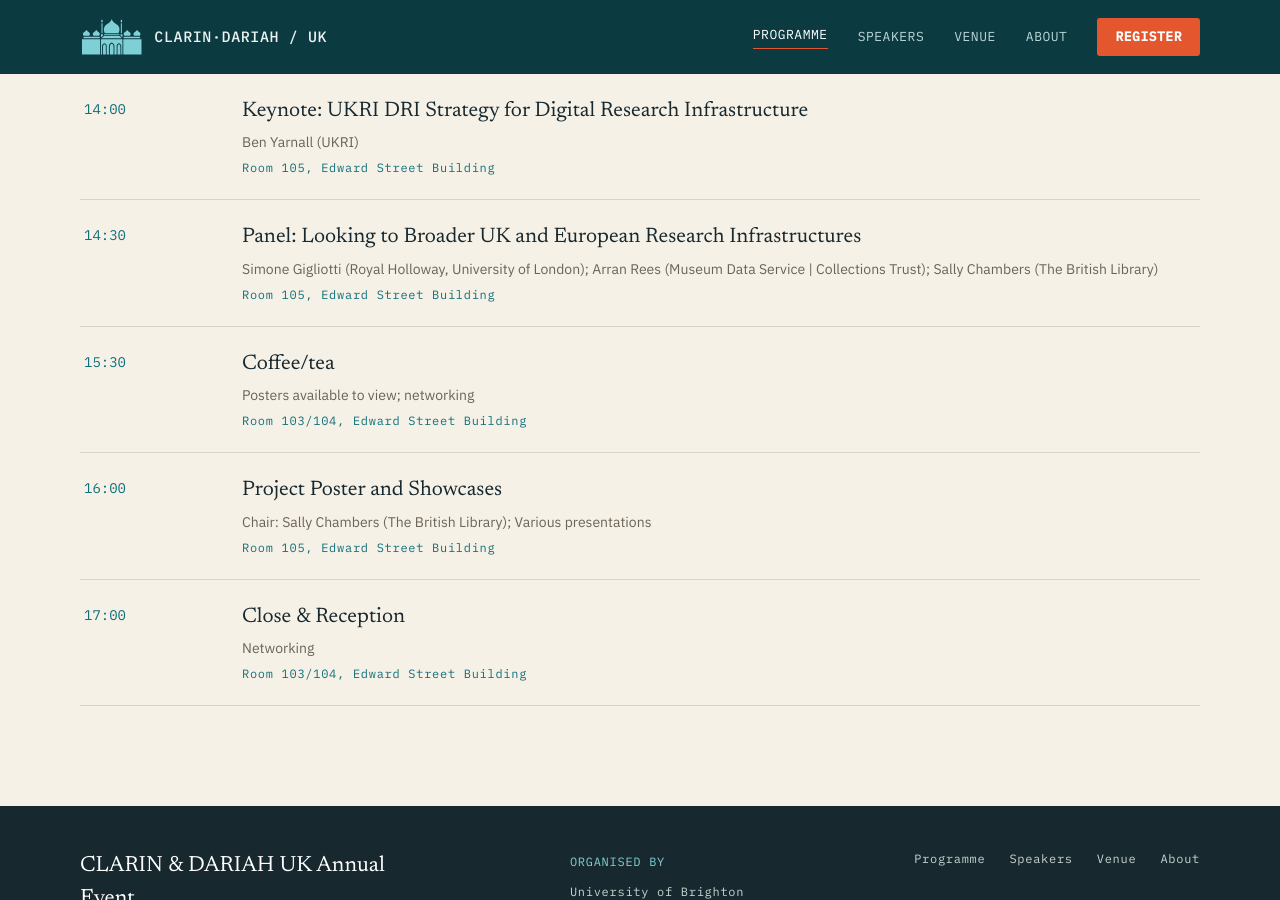
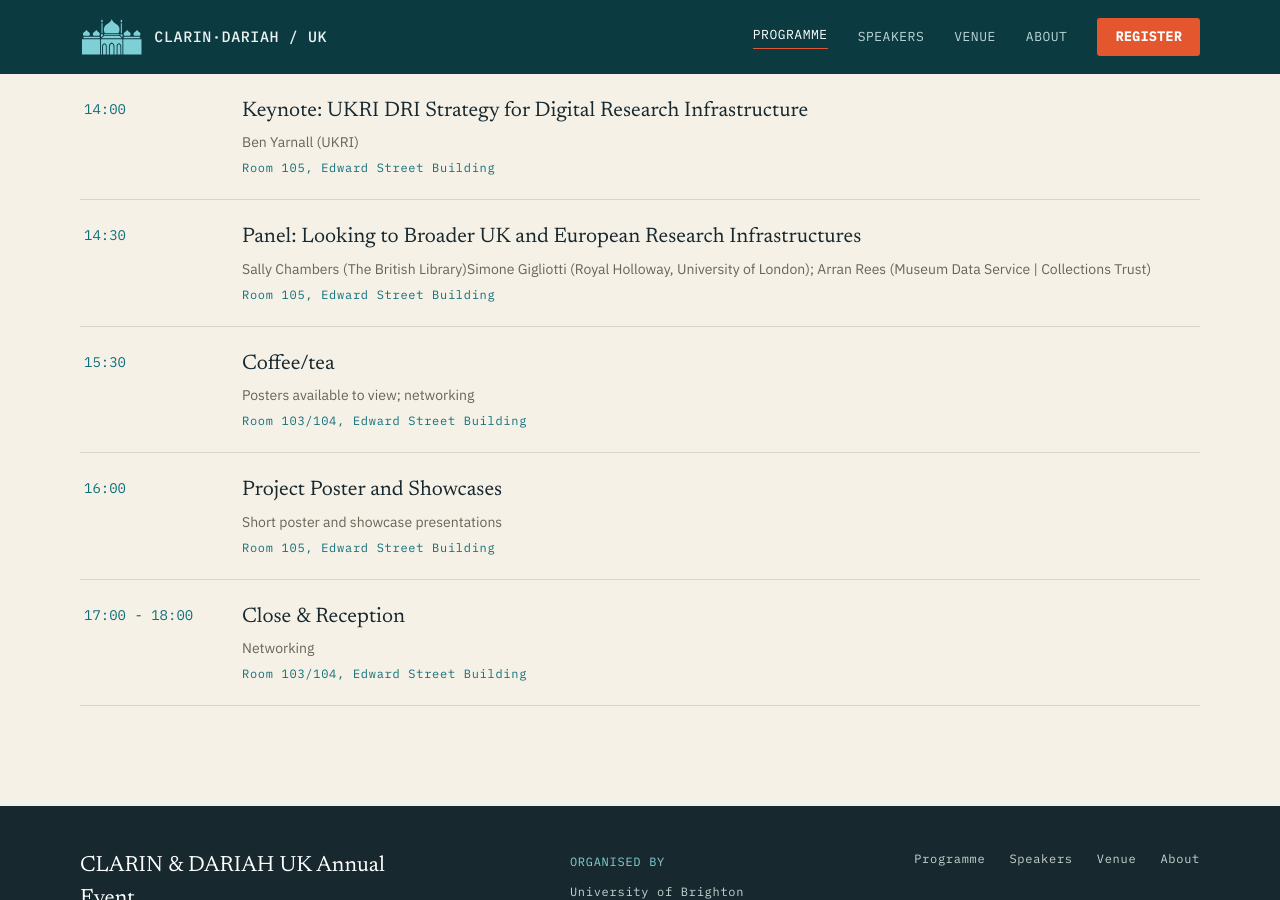
Before and after one commit to UniversityofBrighton/2026clariahuk, a Jekyll site: the page built from programme.html, in a window 1280 px wide and 900 px high, scrolled down 1391 px. Built offline with Jekyll 4.4.1, drawn with Linux system fonts in a browser that asks for light colours.

Commit message:
new speaker

```diff
--- a/_data/schedule.yml
+++ b/_data/schedule.yml
@@ -37,7 +37,7 @@
     room: Room 105, Edward Street Building
   - time: "14:30"
     title: "Panel: Looking to Broader UK and European Research Infrastructures"
-    note: Simone Gigliotti (Royal Holloway, University of London); Arran Rees (Museum Data Service | Collections Trust); Sally Chambers (The British Library)
+    note: Sally Chambers (The British Library)Simone Gigliotti (Royal Holloway, University of London); Arran Rees (Museum Data Service | Collections Trust)
     room: Room 105, Edward Street Building
   - time: "15:30"
     title: Coffee/tea
@@ -45,9 +45,9 @@
     room: Room 103/104, Edward Street Building
   - time: "16:00"
     title: "Project Poster and Showcases"
-    note: "Chair: Sally Chambers (The British Library); Various presentations"
+    note: "Short poster and showcase presentations"
     room: Room 105, Edward Street Building
-  - time: "17:00"
+  - time: "17:00 - 18:00"
     title: Close & Reception
     note: Networking
     room: Room 103/104, Edward Street Building
```
